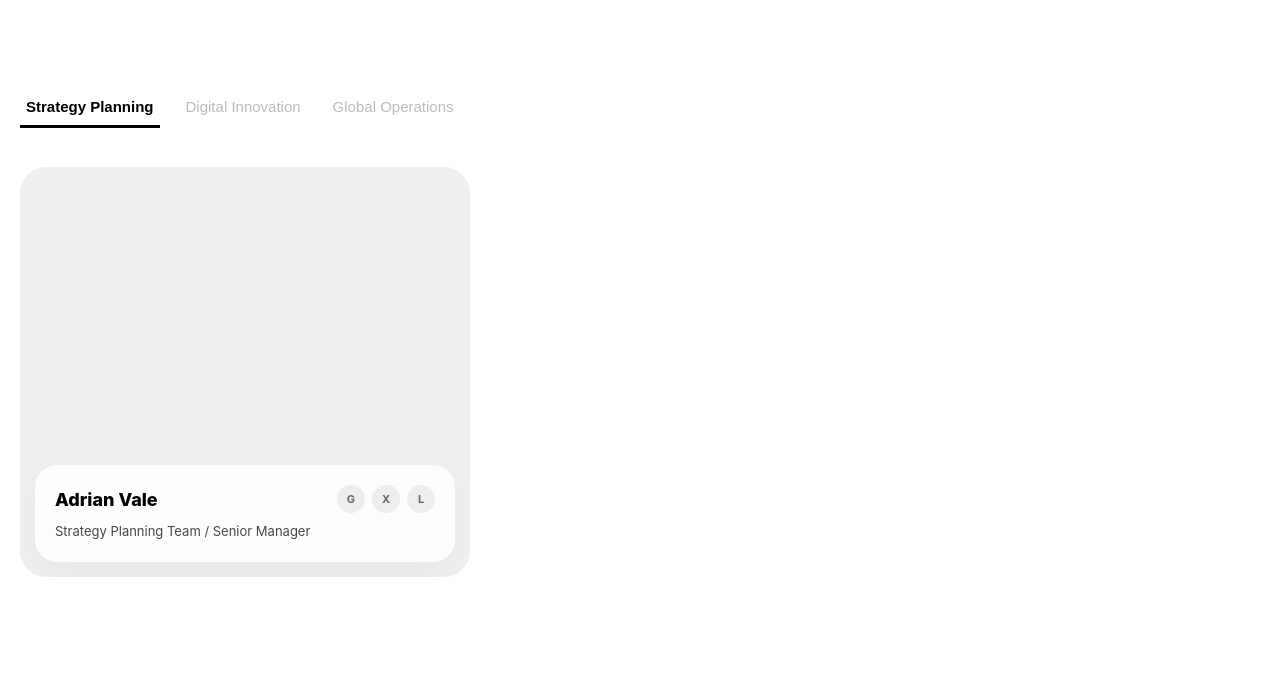
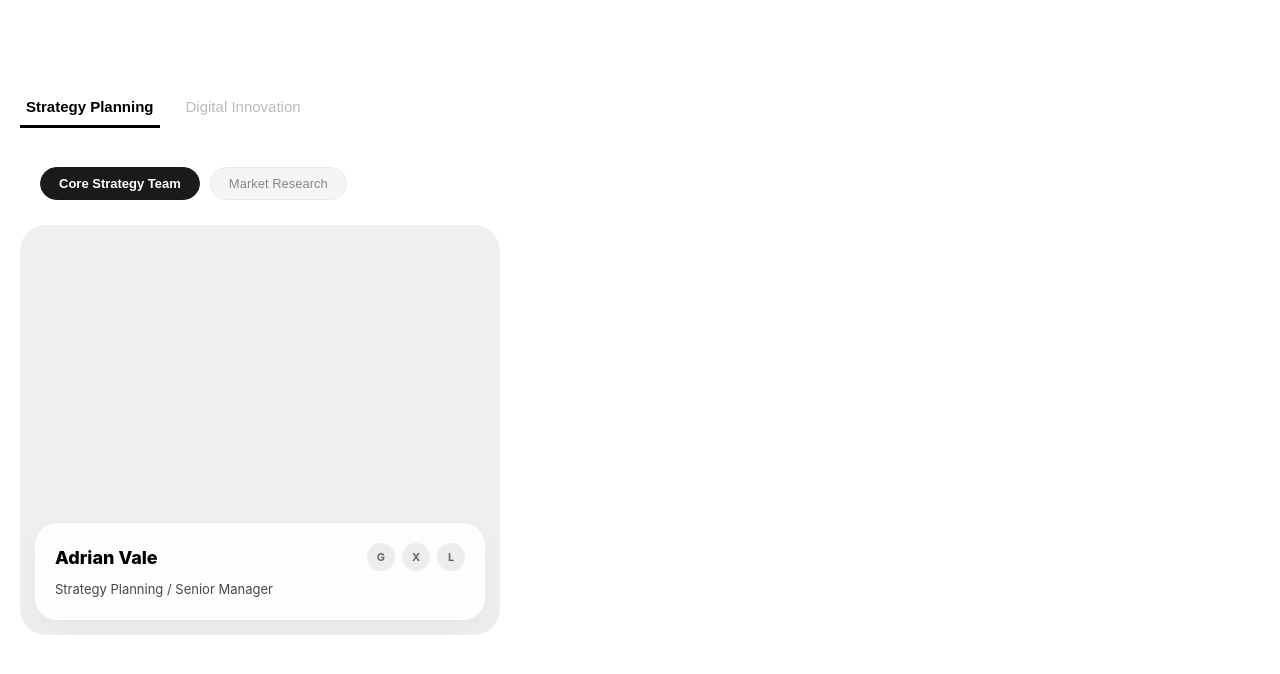
Before and after one commit to popo-co/chatman-co, a plain HTML site: page divisions.html in a window 1280 px wide. Shown: the part 200-874 px from the top of the page. Drawn offline with Linux system fonts and the light colour scheme.

Commit message:
Update divisions.html

```diff
--- a/divisions.html
+++ b/divisions.html
@@ -217,7 +217,38 @@
         .cmc-role { font-size: 13px; color: #333; font-weight: 400; margin: 0; opacity: 0.9;
         }
 
+        /* 🔵 2-Depth: 팀 탭 네비게이션 (알약 모양 버튼 스타일) */
+        .team-tab-nav {
+            display: flex; gap: 10px; padding: 0 20px 25px;
+            overflow-x: auto; scrollbar-width: none;
+        }
+        .team-tab-nav::-webkit-scrollbar { display: none; }
 
+        .team-tab-btn {
+            padding: 8px 18px; border-radius: 20px;
+            background-color: #f5f5f5; border: 1px solid #eaeaea;
+            font-size: 13px; color: #888; cursor: pointer;
+            transition: all 0.2s ease; white-space: nowrap;
+        }
+        .team-tab-btn:hover { background-color: #eee; }
+
+        /* 선택된 팀 버튼은 시크한 블랙으로! */
+        .team-tab-btn.active {
+            background-color: #1a1a1a; color: #fff;
+            border-color: #1a1a1a; font-weight: 600;
+        }
+
+        /* 팀 컨텐츠 전환 애니메이션 */
+        .team-tab-pane { display: none; animation: cmcFadeIn 0.3s ease; }
+        .team-tab-pane.active { display: block; }
+        @keyframes cmcFadeIn { from { opacity: 0; } to { opacity: 1; } }
+
+        /* 🚨 1명일 때 꽉 차게 넓어지는 마법 (이거 꼭 있어야 함!) */
+        .cmc-profile-card:only-child {
+            flex: 1 1 auto !important;
+            max-width: 480px !important;
+            width: 100% !important;
+        }
 
     </style>
 </head>
@@ -251,42 +282,47 @@
 
 <section class="cmc-division-section">
     <div class="division-tab-nav">
-        <button class="div-tab-btn active" onclick="cmcSwitchTab(event, 'strategy')">Strategy Planning</button>
-        <button class="div-tab-btn" onclick="cmcSwitchTab(event, 'digital')">Digital Innovation</button>
-        <button class="div-tab-btn" onclick="cmcSwitchTab(event, 'global')">Global Operations</button>
+        <button class="div-tab-btn active" onclick="cmcSwitchDiv(event, 'div-strategy')">Strategy Planning</button>
+        <button class="div-tab-btn" onclick="cmcSwitchDiv(event, 'div-digital')">Digital Innovation</button>
     </div>
 
-    <div id="strategy" class="division-tab-pane active">
+    <div id="div-strategy" class="division-tab-pane active">
+
+        <div class="team-tab-nav">
+            <button class="team-tab-btn active" onclick="cmcSwitchTeam(event, 'team-strat-1', 'div-strategy')">Core Strategy Team</button>
+            <button class="team-tab-btn" onclick="cmcSwitchTeam(event, 'team-strat-2', 'div-strategy')">Market Research</button>
+        </div>
+
+        <div id="team-strat-1" class="team-tab-pane active">
             <div class="division-card-container">
-            <div class="cmc-profile-card" style="background-image: url('여기에_사진_주소');">
+                <div class="cmc-profile-card" style="background-image: url('Adrian_사진주소');">
                     <div class="cmc-info-box">
                         <div class="cmc-info-top">
                             <h4 class="cmc-name">Adrian Vale</h4>
                             <div class="cmc-socials">
-                            <span class="cmc-icon-circle">G</span>
-                            <span class="cmc-icon-circle">X</span>
-                            <span class="cmc-icon-circle">L</span>
+                                <span class="cmc-icon-circle">G</span><span class="cmc-icon-circle">X</span><span class="cmc-icon-circle">L</span>
                             </div>
                         </div>
-                    <p class="cmc-role">Strategy Planning Team / Senior Manager</p>
+                        <p class="cmc-role">Strategy Planning / Senior Manager</p>
                     </div>
                 </div>
             </div>
         </div>
 
-    <div id="digital" class="division-tab-pane">
-        <div class="division-card-container">
-            <div class="cmc-profile-card" style="background-image: url('여기에_사진_주소');">
-                <div class="cmc-info-box">
-                    <div class="cmc-info-top">
-                        <h4 class="cmc-name">Jamie</h4>
-                        <div class="cmc-socials">
-                            <span class="cmc-icon-circle">G</span>
-                            <span class="cmc-icon-circle">X</span>
-                            <span class="cmc-icon-circle">L</span>
+        <div id="team-strat-2" class="team-tab-pane">
+            <div class="division-card-container"><p style="color:#999;">Updating...</p></div>
         </div>
     </div>
-                    <p class="cmc-role">Digital Innovation / Product Design Leader</p>
+
+    <div id="div-digital" class="division-tab-pane">
+
+        <div class="team-tab-nav">
+            <button class="team-tab-btn active" onclick="cmcSwitchTeam(event, 'team-digi-1', 'div-digital')">Product Design Team</button>
+        </div>
+
+        <div id="team-digi-1" class="team-tab-pane active">
+            <div class="division-card-container">
+                <div class="cmc-profile-card" style="background-image: url('Jamie_사진주소');">
                     </div>
             </div>
         </div>
@@ -329,17 +365,23 @@
                 }
             }
 
-        function cmcSwitchTab(evt, tabId) {
-            // 1. 모든 탭 내용 숨기기
-            const panes = document.querySelectorAll('.division-tab-pane');
-            panes.forEach(p => p.classList.remove('active'));
+        // 1-Depth: 본부 전환
+        function cmcSwitchDiv(evt, divId) {
+            document.querySelectorAll('.division-tab-pane').forEach(p => p.classList.remove('active'));
+            document.querySelectorAll('.div-tab-btn').forEach(b => b.classList.remove('active'));
 
-            // 2. 모든 버튼 비활성화
-            const btns = document.querySelectorAll('.div-tab-btn');
-            btns.forEach(b => b.classList.remove('active'));
+            document.getElementById(divId).classList.add('active');
+            evt.currentTarget.classList.add('active');
+        }
 
-            // 3. 클릭한 탭과 버튼만 활성화
-            document.getElementById(tabId).classList.add('active');
+        // 2-Depth: 팀 전환 (해당 본부 안에서만 작동하게 제한)
+        function cmcSwitchTeam(evt, teamId, parentDivId) {
+            const parentPane = document.getElementById(parentDivId);
+
+            parentPane.querySelectorAll('.team-tab-pane').forEach(p => p.classList.remove('active'));
+            parentPane.querySelectorAll('.team-tab-btn').forEach(b => b.classList.remove('active'));
+
+            document.getElementById(teamId).classList.add('active');
             evt.currentTarget.classList.add('active');
         }
     </script>
```
Lines whose indentation alone changed are shown as unchanged.
